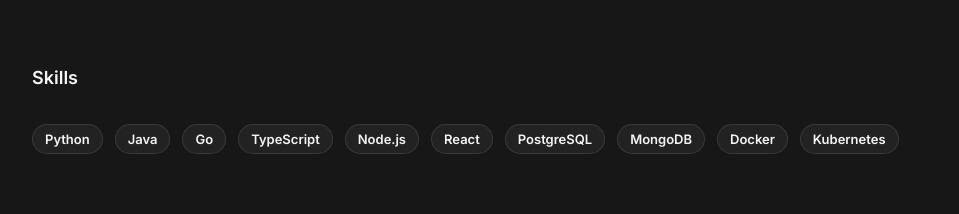
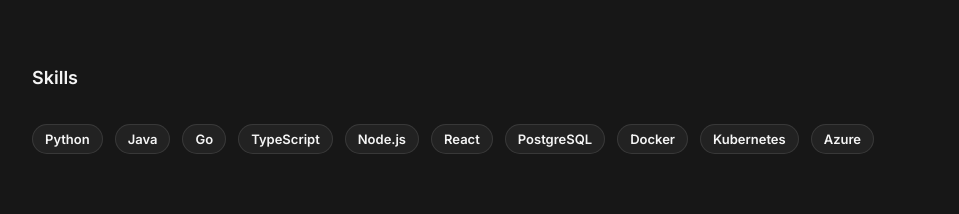
Before and after one commit to dominic-arok/personal-site, a Next.js app: page / in a window 1280 px wide. Shown: the part 800-1014 px from the top of the page, without its empty margins (288-1247 px from the left). Built offline with nearby package versions, Linux system fonts and the light colour scheme.

Commit message:
update skills section

```diff
--- a/src/components/Skills.tsx
+++ b/src/components/Skills.tsx
@@ -7,9 +7,9 @@
     "Node.js",
     "React",
     "PostgreSQL",
-    "MongoDB",
     "Docker",
-    "Kubernetes"
+    "Kubernetes",
+    "Azure"
   ];
 
   return (
```
